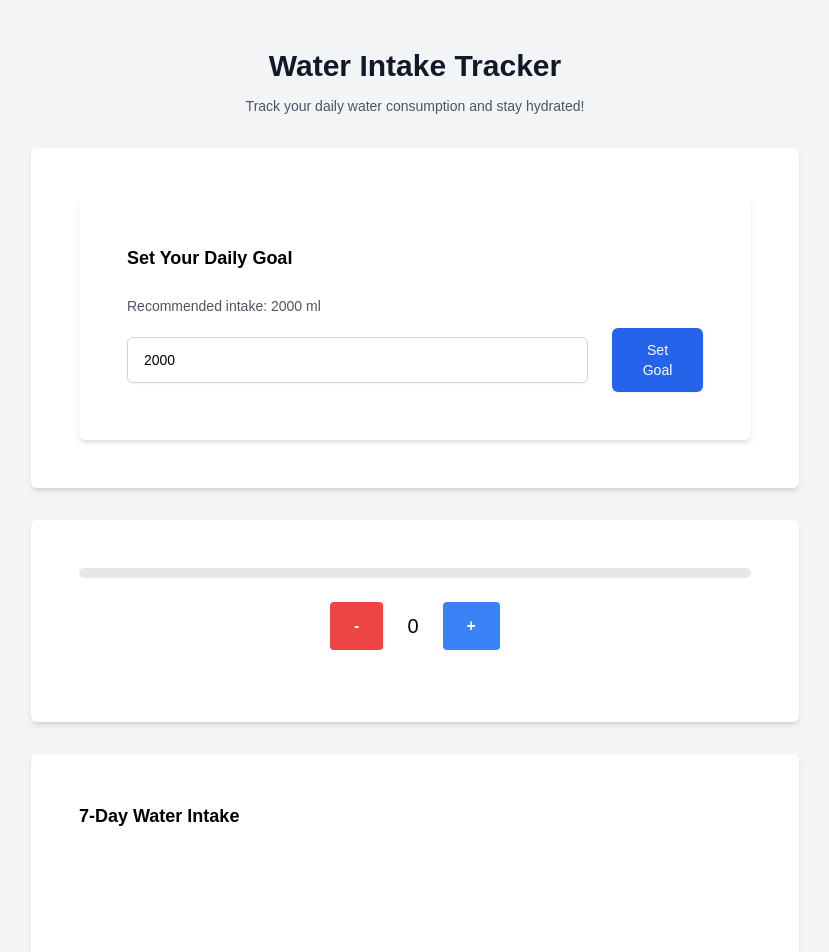
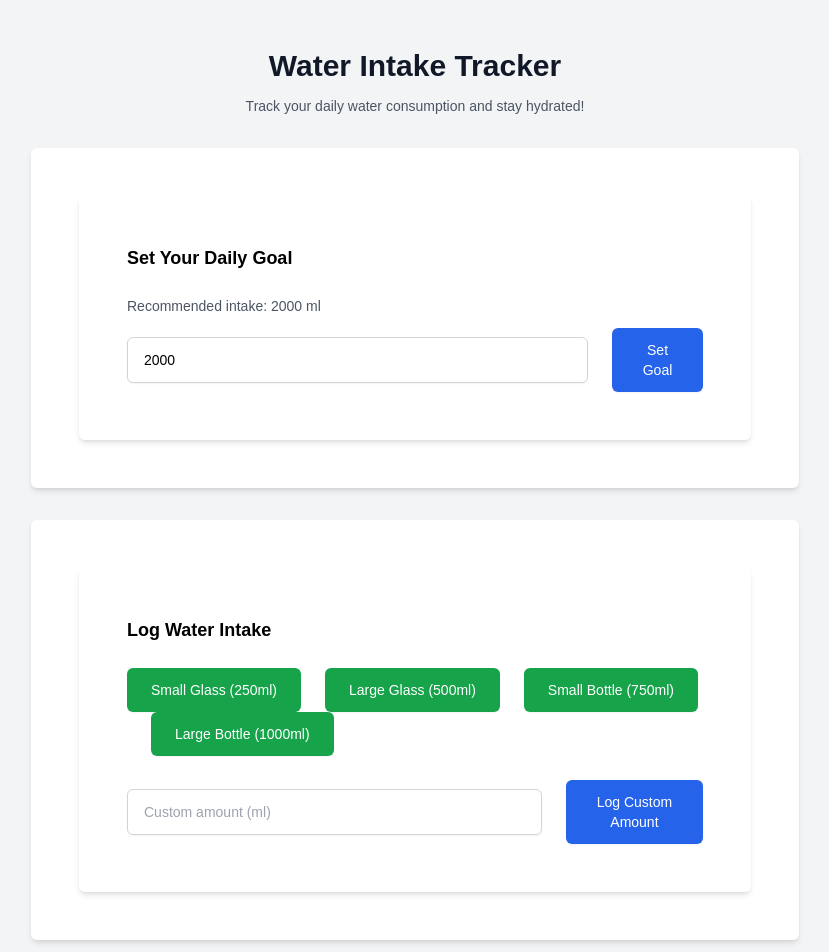
Before and after one commit to MarcosOlivaKaczmarek/water-bottle-app, a React app: page / in a window 1280 px wide. Shown: the top 952 px of the page, without its empty margins (225-1054 px from the left). Built offline with nearby package versions, Linux system fonts and the light colour scheme; the HTML template or start-up script is replaced by a standard one.

Commit message:
feat: Frontend: Implement Water Logging UI (iteration 1)

```diff
--- a/src/App.tsx
+++ b/src/App.tsx
@@ -6,11 +6,17 @@ import ProgressBar from './components/ProgressBar'
 import Counter from './components/Counter'
 import AuthPage from './pages/AuthPage'
 import GoalSetting from './components/GoalSetting'
+import WaterLogging from './components/WaterLogging'
 
 function App() {
   const handleGoalSet = (goal: number) => {
     // Implement logic to save the goal to the backend or local storage
     console.log('Goal set to:', goal)
+  }
+
+  const handleLogWater = (amount: number) => {
+    // Implement logic to save the water intake to the backend or local storage
+    console.log('Water intake logged:', amount)
   }
 
   return (
@@ -28,6 +34,10 @@ function App() {
 
           <div className="rounded-md bg-white p-6 shadow-md">
             <GoalSetting onGoalSet={handleGoalSet} />
+          </div>
+
+          <div className="rounded-md bg-white p-6 shadow-md">
+            <WaterLogging onLogWater={handleLogWater} />
           </div>
 
           <div className="rounded-md bg-white p-6 shadow-md">
--- /dev/null
+++ b/src/components/WaterLogging.tsx
@@ -0,0 +1,75 @@
+import React, { useState } from 'react'
+
+interface WaterLoggingProps {
+  onLogWater: (amount: number) => void
+}
+
+const WaterLogging: React.FC<WaterLoggingProps> = ({ onLogWater }) => {
+  const [customAmount, setCustomAmount] = useState<number | undefined>(undefined)
+
+  const handlePresetAmount = (amount: number) => {
+    onLogWater(amount)
+  }
+
+  const handleCustomAmountChange = (e: React.ChangeEvent<HTMLInputElement>) => {
+    const value = parseInt(e.target.value)
+    setCustomAmount(isNaN(value) ? undefined : value)
+  }
+
+  const handleLogCustomAmount = () => {
+    if (customAmount !== undefined) {
+      onLogWater(customAmount)
+      setCustomAmount(undefined)
+    }
+  }
+
+  return (
+    <div className="rounded-md bg-white p-6 shadow-md">
+      <h2 className="text-lg font-semibold mb-4">Log Water Intake</h2>
+      <div className="space-x-4 mb-4">
+        <button
+          className="rounded-md bg-green-600 py-2 px-4 text-sm font-medium text-white shadow-sm hover:bg-green-700 focus:outline-none focus:ring-2 focus:ring-green-500 focus:ring-offset-2"
+          onClick={() => handlePresetAmount(250)}
+        >
+          Small Glass (250ml)
+        </button>
+        <button
+          className="rounded-md bg-green-600 py-2 px-4 text-sm font-medium text-white shadow-sm hover:bg-green-700 focus:outline-none focus:ring-2 focus:ring-green-500 focus:ring-offset-2"
+          onClick={() => handlePresetAmount(500)}
+        >
+          Large Glass (500ml)
+        </button>
+        <button
+          className="rounded-md bg-green-600 py-2 px-4 text-sm font-medium text-white shadow-sm hover:bg-green-700 focus:outline-none focus:ring-2 focus:ring-green-500 focus:ring-offset-2"
+          onClick={() => handlePresetAmount(750)}
+        >
+          Small Bottle (750ml)
+        </button>
+        <button
+          className="rounded-md bg-green-600 py-2 px-4 text-sm font-medium text-white shadow-sm hover:bg-green-700 focus:outline-none focus:ring-2 focus:ring-green-500 focus:ring-offset-2"
+          onClick={() => handlePresetAmount(1000)}
+        >
+          Large Bottle (1000ml)
+        </button>
+      </div>
+      <div className="flex items-center space-x-4">
+        <input
+          type="number"
+          placeholder="Custom amount (ml)"
+          className="block w-full appearance-none rounded-md border border-gray-300 px-3 py-2 placeholder-gray-400 shadow-sm focus:border-blue-500 focus:outline-none focus:ring-blue-500 sm:text-sm"
+          onChange={handleCustomAmountChange}
+          value={customAmount === undefined ? '' : customAmount}
+        />
+        <button
+          className="rounded-md bg-blue-600 py-2 px-4 text-sm font-medium text-white shadow-sm hover:bg-blue-700 focus:outline-none focus:ring-2 focus:ring-blue-500 focus:ring-offset-2"
+          onClick={handleLogCustomAmount}
+          disabled={!customAmount}
+        >
+          Log Custom Amount
+        </button>
+      </div>
+    </div>
+  )
+}
+
+export default WaterLogging
```
